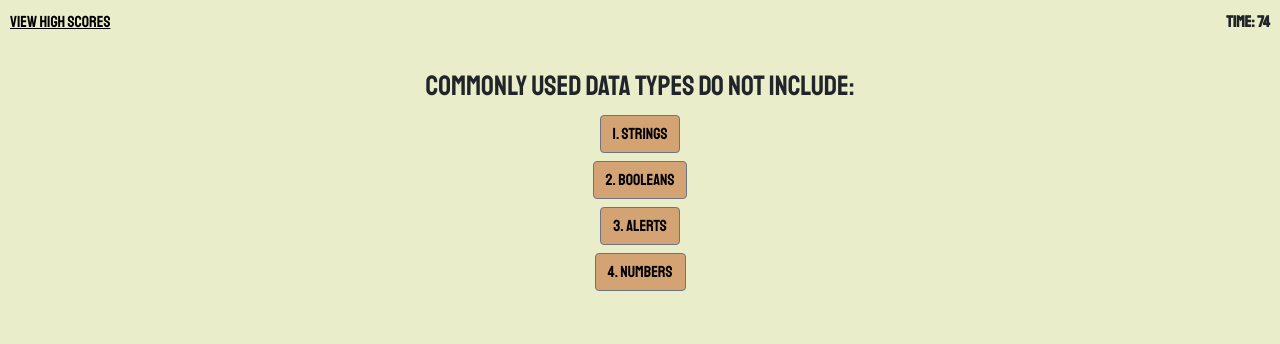
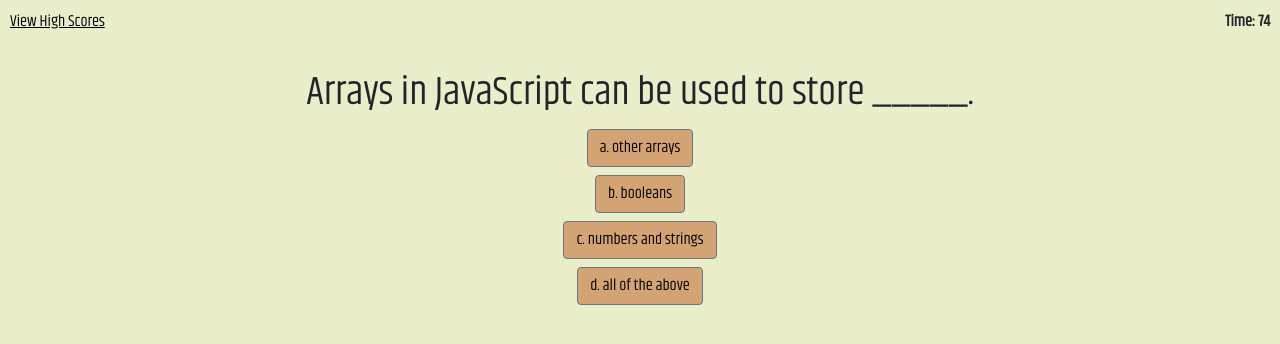
Before and after one commit to princessmoss/CodeQuiz, a plain HTML site: page index.html in a window 1280 px wide. Both pictures are taken after a click on the button "Start Quiz". Drawn offline with nearby package versions, Linux system fonts and the light colour scheme.

Commit message:
correcting error

```diff
--- a/assets/css/style.css
+++ b/assets/css/style.css
@@ -8,15 +8,21 @@ a {
 
 }
 
+#answer-btn {
+    margin: 4px;
+    background: #d4a373 ;
+    color: black;
+}
+
 body {
     font-family: Arial, Helvetica, sans-serif;
     margin: 0;
     background: #e9edc9;
-    font-family: 'Staatliches', cursive;
+   font-family: 'Khand', sans-serif;
 }
 
 header {
-    font-family: 'Staatliches', cursive;
+   font-family: 'Khand', sans-serif;
     padding: 10px;
     display: flex;
     flex-wrap: nowrap;
@@ -29,11 +35,7 @@ header {
     border-color: #d4a373;
 }
 
-#answer-btn {
-    margin: 4px;
-    background: #d4a373 ;
-    color: black;
-}
+
 
 .timer {
     justify-content: flex-end;
--- a/assets/js/script.js
+++ b/assets/js/script.js
@@ -1,17 +1,13 @@
-// Timer setup
+// Timer
+var timeLeft = document.getElementById("timer-count");
 var startButton = document.getElementById("start-button");
+var scorePage = document.getElementById("score-page");
+var content = document.getElementById("content")
 
-var timeLeft = document.getElementById("timer-count");
 
-var content = document.getElementById("content");
-
-var scorePage = document.getElementById("score-page");
-
-// Starting time for quiz
+// Start time for quiz
 var secondsLeft = 76;
-
 var questionCounter = 0;
-
 var timerInterval;
 
 // Timer functionality
@@ -30,24 +26,92 @@ function setTime() {
 
 }
 
-var answers;
+function compare(a,b) {
+    var comparison = 0;
+    var scoreA = a.score;
+    var scoreB = b.score;
+
+    if (scoreA > scoreB) {
+        comparison = 1;
+    } else if (scoreA < scoreB) {
+        comparison = -1;
+    }
+    return comparison;
+}
+
+function startQuiz() {
+    setTime();
+    content.innerHTML = "";
+    generateQuestions(codingQuestions[questionCounter]);
+}
+
+// Hitting start will start the quiz, timer and start questions.
+if (startButton) {
+    startButton.addEventListener("click", startQuiz);
+}
+
+
+// Questions, answer choices and correct answer
+var codingQuestions = [
+    {
+        question: "Arrays in JavaScript can be used to store _____.",
+        choices: {
+            a: "other arrays", b: "booleans",  c: "numbers and strings", d: "all of the above",
+        },
+        correctAnswer: "d"
+    },
+
+    {
+        question: "Inside which HTML element do we put the JavaScript?",
+        choices: {
+            a: "<script>", b: "<header>", c: "<body>", d: "<javascript>",
+        },
+        correctAnswer: "a"
+    },
+    {
+        question: "The condition in an if/else statement is contained in:",
+        choices: {
+            a: "square brackets", b: "curly braces", c: "parenthesis", d: "quotes",
+        },
+        correctAnswer: "b"
+    },
+    {
+        question: "How to write an IF statement in JavaScript?",
+        choices: {
+            a: "if i = 5", b: "if(i == 5)", c: "if i == 5 then", d: "if i = 5 then",
+        },
+        correctAnswer: "b"
+    },
+    {
+        question: "How do you add a comment in a HTML file?",
+        choices: {
+            a: "* This is a comment *", b: "*// This is a comment //*", c: "<!--This is a comment-->", d: "//This is a comment//",
+        },
+        correctAnswer: "c"
+    },
+]
+
+
+
+
+var choices;
 
 // function to generate HTML for the questions
 function generateQuestions(questionObject) {
 
     // console.log(questionObject);
 
-    var question = document.createElement("h3");
+    var question = document.createElement("h1");
     question.setAttribute("class", "question");
     question.textContent = questionObject.question;
     content.appendChild(question);
 
-    answers = Object.entries(questionObject.answers);
+    choices = Object.entries(questionObject.choices);
 
-    // console.log(answers);
+    // console.log(choices);
 
-    for (var i=0; i < answers.length; i++) {
-        var answer = answers[i];
+    for (var i=0; i < choices.length; i++) {
+        var answer = choices[i];
         // answer = ["1", "answer text"]
         var button = document.createElement("button");
         button.textContent = answer[0] + ". " + answer[1];
@@ -55,7 +119,7 @@ function generateQuestions(questionObject) {
         button.setAttribute("id", "answer-btn");
         button.setAttribute("class", "btn btn-md btn-secondary")
         button.addEventListener("click", function (event) {
-            answerSelect(event, questionObject.correctAnswer)
+            choiceselect(event, questionObject.correctAnswer)
         });
         content.appendChild(button);
     };
@@ -64,8 +128,8 @@ function generateQuestions(questionObject) {
 
 var rightAnswer;
 
-// what happens when user selects an answer
-function answerSelect(event, correctAnswer) {
+// selection of answer
+function choiceselect(event, correctAnswer) {
 
     var chosenAnswer = event.target.value;
 
@@ -73,8 +137,8 @@ function answerSelect(event, correctAnswer) {
         rightAnswer = true;
         questionCounter++;
         content.innerHTML = "";
-        if (questionCounter <= answers.length) {
-            generateQuestions(quizQuestions[questionCounter]);
+        if (questionCounter <= choices.length) {
+            generateQuestions(codingQuestions[questionCounter]);
             rightWrongText();
         } else {
             endGame();
@@ -92,8 +156,8 @@ function answerSelect(event, correctAnswer) {
 
         rightAnswer = false;
         content.innerHTML = "";
-        if (questionCounter <= answers.length) {
-            generateQuestions(quizQuestions[questionCounter]);
+        if (questionCounter <= choices.length) {
+            generateQuestions(codingQuestions[questionCounter]);
             rightWrongText();
         } else {
             endGame();
@@ -102,6 +166,8 @@ function answerSelect(event, correctAnswer) {
     }
 
 }
+
+// selection of answer
 
 function rightWrongText() {
     var correct = document.createElement("p");
@@ -124,9 +190,7 @@ function rightWrongText() {
 
 
 var listOfScoreObjects = [];
-
 var listOfScores = new Object();
-
 var score;
 
 function endGame() {
@@ -138,7 +202,7 @@ function endGame() {
     var timerEl = document.querySelector(".timer");
     timerEl.textContent = "";
 
-    var gameOverText = document.createElement("h2");
+    var gameOverText = document.createElement("h1");
     gameOverText.textContent = "GAME OVER";
     content.appendChild(gameOverText);
 
@@ -153,10 +217,8 @@ function endGame() {
 
 
 var lastScore;
-
 var nameInput;
-
-var rawInitials;
+var initials;
 
 function initialEnter() {
 
@@ -184,8 +246,6 @@ function initialEnter() {
     nameSubmitBtn.setAttribute("class", "btn btn-sm btn-primary")
     initialsForm.appendChild(nameSubmitBtn);
     content.appendChild(initialsForm);
-
-
 
     var initialsInputEl = document.querySelector(".initials-form");
 
@@ -220,12 +280,6 @@ function clearScores(event) {
     scorePage.textContent="";
 }
 
-// function storeData () {
-
-//     console.log(unorderedScores);
-
-//     localStorage.setItem("scores", JSON.stringify(listOfScores));
-// }
 
 var unorderedScores = [];
 
@@ -233,130 +287,17 @@ function handleInitialSubmit(event) {
 
     event.preventDefault();
 
-    rawInitials = document.getElementById("name-input").value;
+    initials = document.getElementById("name-input").value;
 
-    listOfScores[score] = rawInitials;
+    listOfScores[score] = initials;
 
-    unorderedScores.push({"score": score, "name": rawInitials,});
+    unorderedScores.push({"score": score, "name": initials,});
 
     localStorage.setItem("unordered-scores", JSON.stringify(unorderedScores));
 
-
-    // open next html page with high scores list
-    document.location.href = ("scores.html");
-
+// high scores list
+    document.location.href = ("index.html");
 
 }
 
-function init() {
-    var storedScores = JSON.parse(localStorage.getItem("unordered-scores"));
-
-    if (storedScores !==null) {
-        unorderedScores = storedScores;
-    }
-
-    if (scorePage) {
-        // console.log(unorderedScores.sort(compare).reverse());
-
-        var sortedScores = unorderedScores.sort(compare).reverse();
-
-        for (var i=0; i < sortedScores.length; i++) {
-            var scoreObject = sortedScores[i];
-            // console.log(scoreObject)
-
-            var scoreFromObject = scoreObject["score"];
-            var nameFromObject = scoreObject["name"];
-
-            var li = document.createElement("li");
-            li.textContent = scoreFromObject + " - " + nameFromObject;
-            li.setAttribute("data-index", i);
-            scorePage.appendChild(li);
-
-        }
-    }
-}
-
-var sortedScores;
-
-
-// source: https://www.sitepoint.com/sort-an-array-of-objects-in-javascript/
-function compare(a,b) {
-    var comparison = 0;
-    var scoreA = a.score;
-    var scoreB = b.score;
-
-    if (scoreA > scoreB) {
-        comparison = 1;
-    } else if (scoreA < scoreB) {
-        comparison = -1;
-    }
-    return comparison;
-}
-
-function startQuiz() {
-    setTime();
-    content.innerHTML = "";
-    generateQuestions(quizQuestions[questionCounter]);
-}
-
-// When start clicked, start the quiz game (start timer and load questions)
-if (startButton) {
-    startButton.addEventListener("click", startQuiz);
-}
-
 init();
-
-// Establish questions and answers as objects in an array
-// the answers are another object
-var quizQuestions = [
-    {
-        question: "Commonly used data types DO NOT include:",
-        answers: {
-            1: "strings",
-            2: "booleans",
-            3: "alerts",
-            4: "numbers",
-        },
-        correctAnswer: "3"
-    },
-    {
-        question: "The condition in an if/else statement is contained in:",
-        answers: {
-            1: "quotes",
-            2: "curly braces",
-            3: "parenthesis",
-            4: "square brackets",
-        },
-        correctAnswer: "3"
-    },
-    {
-        question: "Arrays in JavaScript can be used to store:",
-        answers: {
-            1: "numbers and strings",
-            2: "other arrays",
-            3: "booleans",
-            4: "all of the above",
-        },
-        correctAnswer: "4"
-    },
-    {
-        question: "String values must be enclosed within ______ when being assigned to variables.",
-        answers: {
-            1: "commas",
-            2: "curly braces",
-            3: "quotes",
-            4: "parenthesis",
-        },
-        correctAnswer: "3"
-    },
-    {
-        question: "A very useful tool used during development and debugging for printing content to the debugger is:",
-        answers: {
-            1: "JavaScript",
-            2: "terminal/bash",
-            3: "for loops",
-            4: "console.log",
-        },
-        correctAnswer: "4"
-    },
-]
--- a/index.html
+++ b/index.html
@@ -7,10 +7,10 @@
     <meta name="viewport" content="width=device-width, initial-scale=1.0" />
     <link href="https://cdn.jsdelivr.net/npm/bootstrap@5.0.0-beta2/dist/css/bootstrap.min.css" rel="stylesheet" integrity="sha384-BmbxuPwQa2lc/FVzBcNJ7UAyJxM6wuqIj61tLrc4wSX0szH/Ev+nYRRuWlolflfl" crossorigin="anonymous">
     <link rel="stylesheet" type="text/css" href="assets/css/style.css" />
-    <title>JavaScript Coding Quiz</title>
+    <title>Coding Quiz</title>
 
     <!-- linking fonts -->
-    <link href="https://fonts.googleapis.com/css2?family=Staatliches&display=swap" rel="stylesheet">
+    <link href="https://fonts.googleapis.com/css2?family=Khand&family=Staatliches&display=swap" rel="stylesheet">
 
 </head>
 
@@ -18,7 +18,7 @@
 
     <header>
         <nav>
-            <a href="index.html">View High Scores</a>
+            <a href="#">View High Scores</a>
         </nav>
         <div class="timer">
             Time: <span id="timer-count">0</span>
@@ -28,15 +28,17 @@
     <main id="content">
         <h1>Coding Quiz Challenge</h1>
         <p>
-            Try to answer the following code-related questions within the time limit.<br>
-            Keep in mind that incorrect answers will penalize your score/time by ten seconds!
+            Time to test your knowledge on Coding fundamentals! Try to answer the following code-related questions within the time limit. <br>
+            Keep in mind that incorrect answers will penalize your time by ten seconds!
+
         </p>
         <button id="start-button" type="button" class="btn btn-lg btn-primary">
             Start Quiz
         </button>
 
+
     </main>
 
-    <script src="assets/js/script.js" type="text/JavaScript"></script>
+    <script src="assets/js/script.js"></script>
 </body>
 </html>
```
